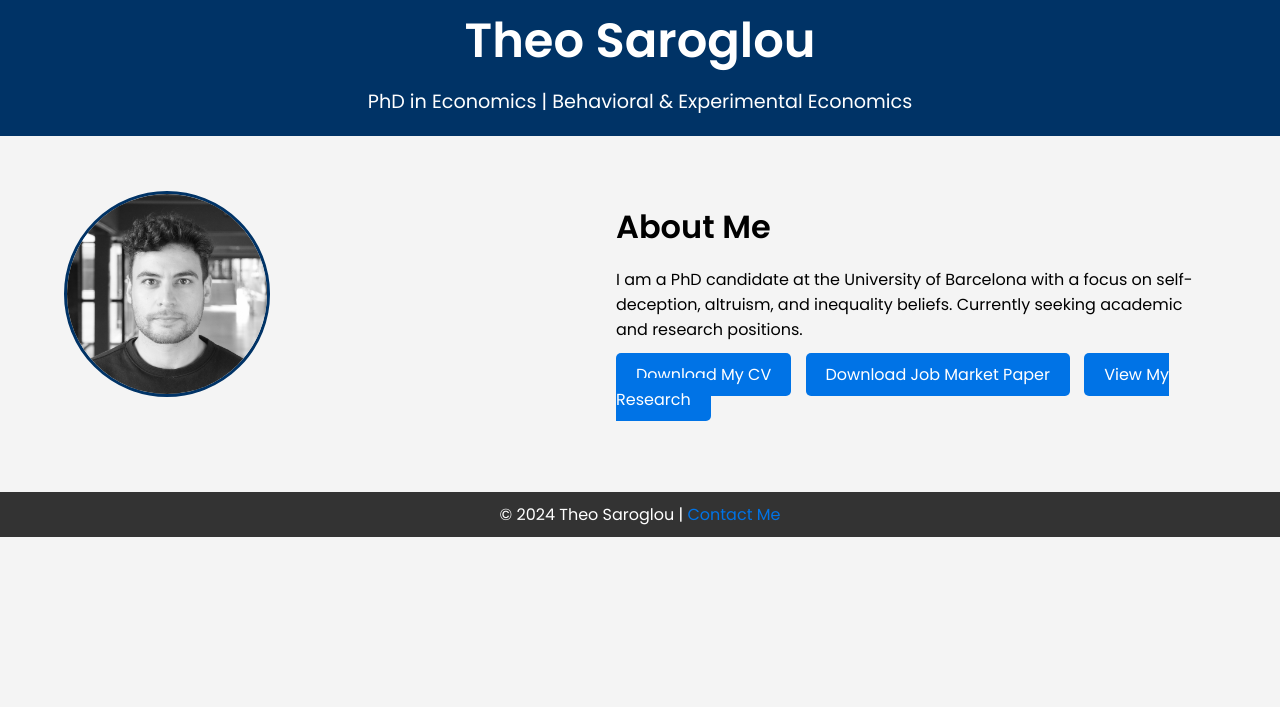
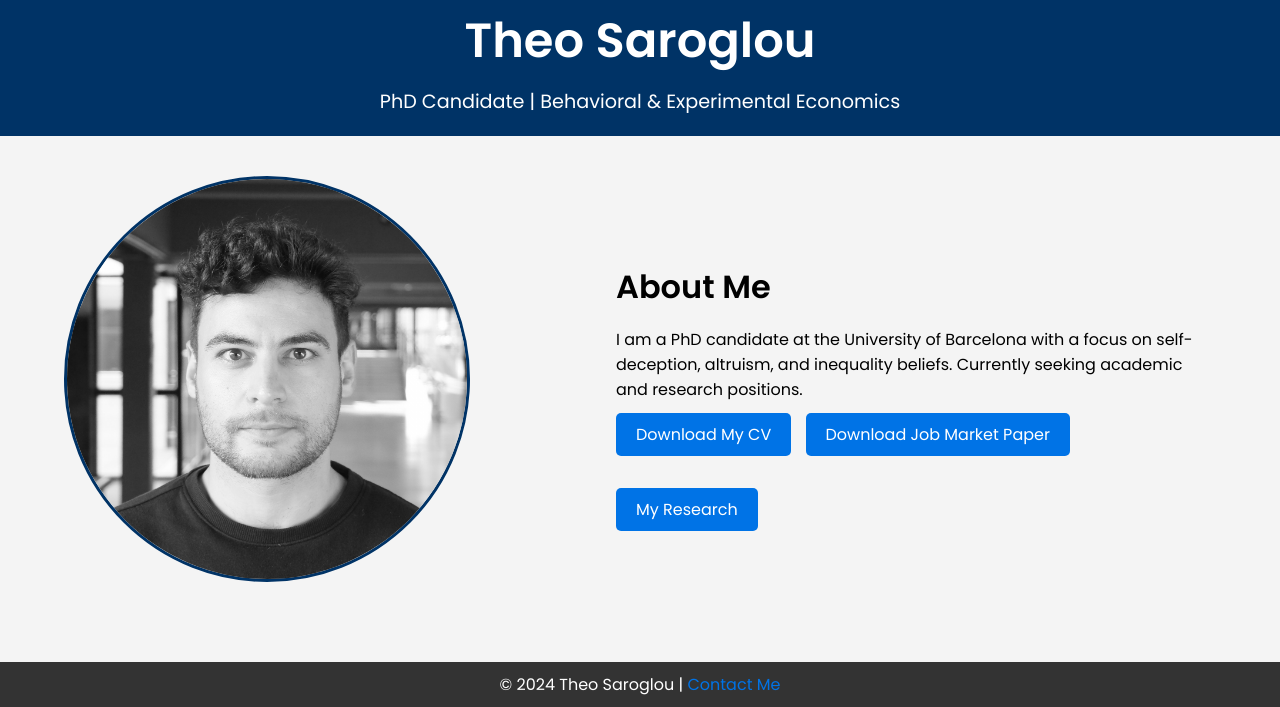
Before and after one commit to tsaroglou/theo-saroglou, a plain HTML site: page index.html in a window 1280 px wide. Shown: the part 117-824 px from the top of the page. Before the commit the page ends 800 px from the top, so only its background shows below. Drawn offline with Linux system fonts and the light colour scheme.

Commit message:
step 8 - my corrections

```diff
--- a/index.html
+++ b/index.html
@@ -66,8 +66,8 @@
         }
 
         .profile-img {
-            width: 200px;
-            height: 200px;
+            width: 400px;
+            height: 400px;
             border-radius: 50%;
             margin-right: 20px;
             border: 3px solid #003366;
@@ -141,7 +141,7 @@
                 <img src="images/Logo_Universitat_de_Barcelona.png" alt="Universitat de Barcelona Logo">
             </div>
             <h1>Theo Saroglou</h1>
-            <p>PhD in Economics | Behavioral & Experimental Economics</p>
+            <p>PhD Candidate | Behavioral & Experimental Economics</p>
         </div>
     </header>
 
@@ -156,8 +156,8 @@
                     <div class="buttons">
                         <a href="https://drive.google.com/file/d/1nAKyiBhHcUwdi1JR1lNCBc6-RXcr4qwb/view?usp=sharing" target="_blank" class="button">Download My CV</a>
                         <a href="https://rebrand.ly/ch-3-live" target="_blank" class="button">Download Job Market Paper</a>
-                        <!-- Add a button to go to the Research page -->
-                        <a href="research.html" class="button">View My Research</a>
+                        <!-- Add a button to go to the Research page --><br><br><br>
+                        <a href="research.html" class="button">My Research</a>
                     </div>
                 </div>
             </div>
```
